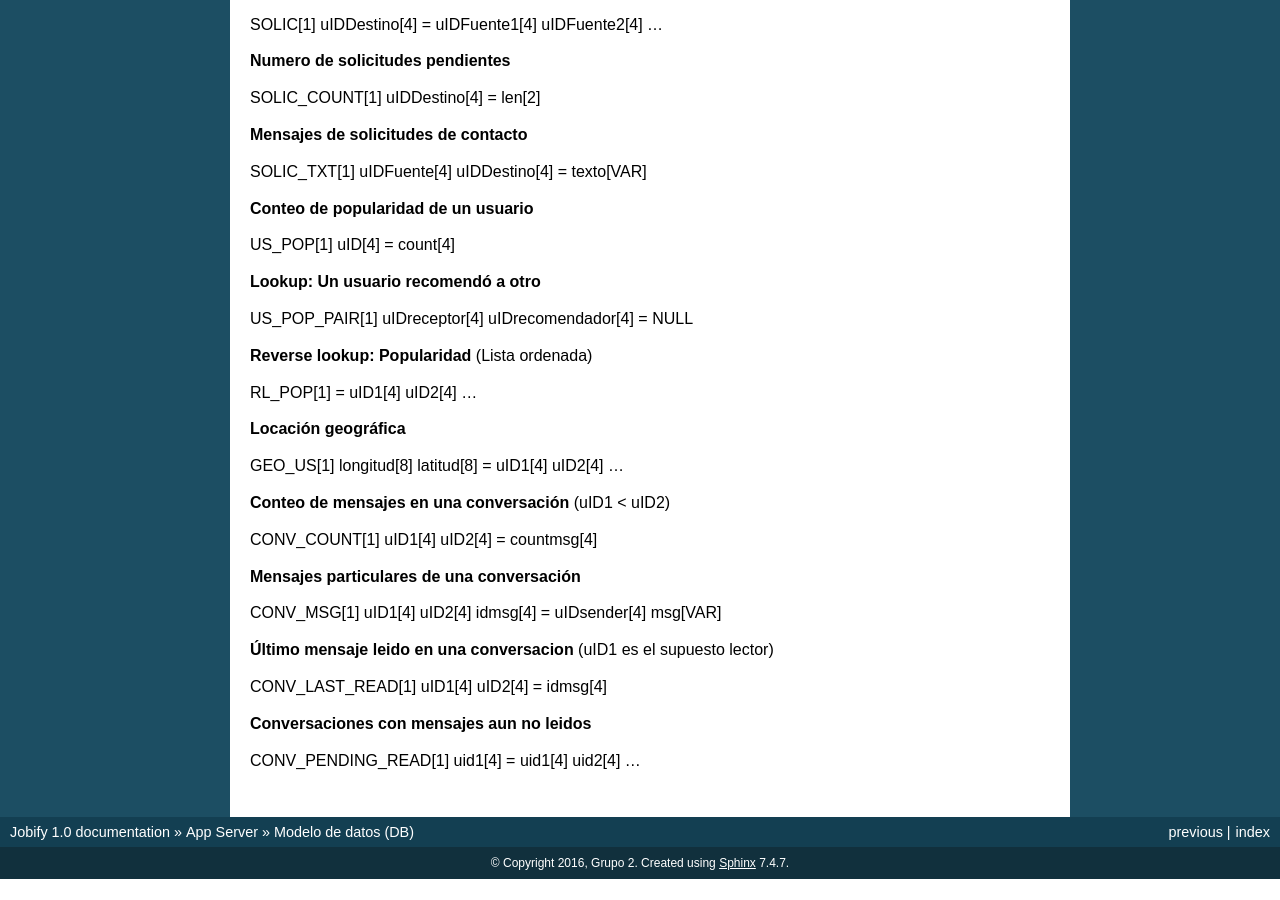
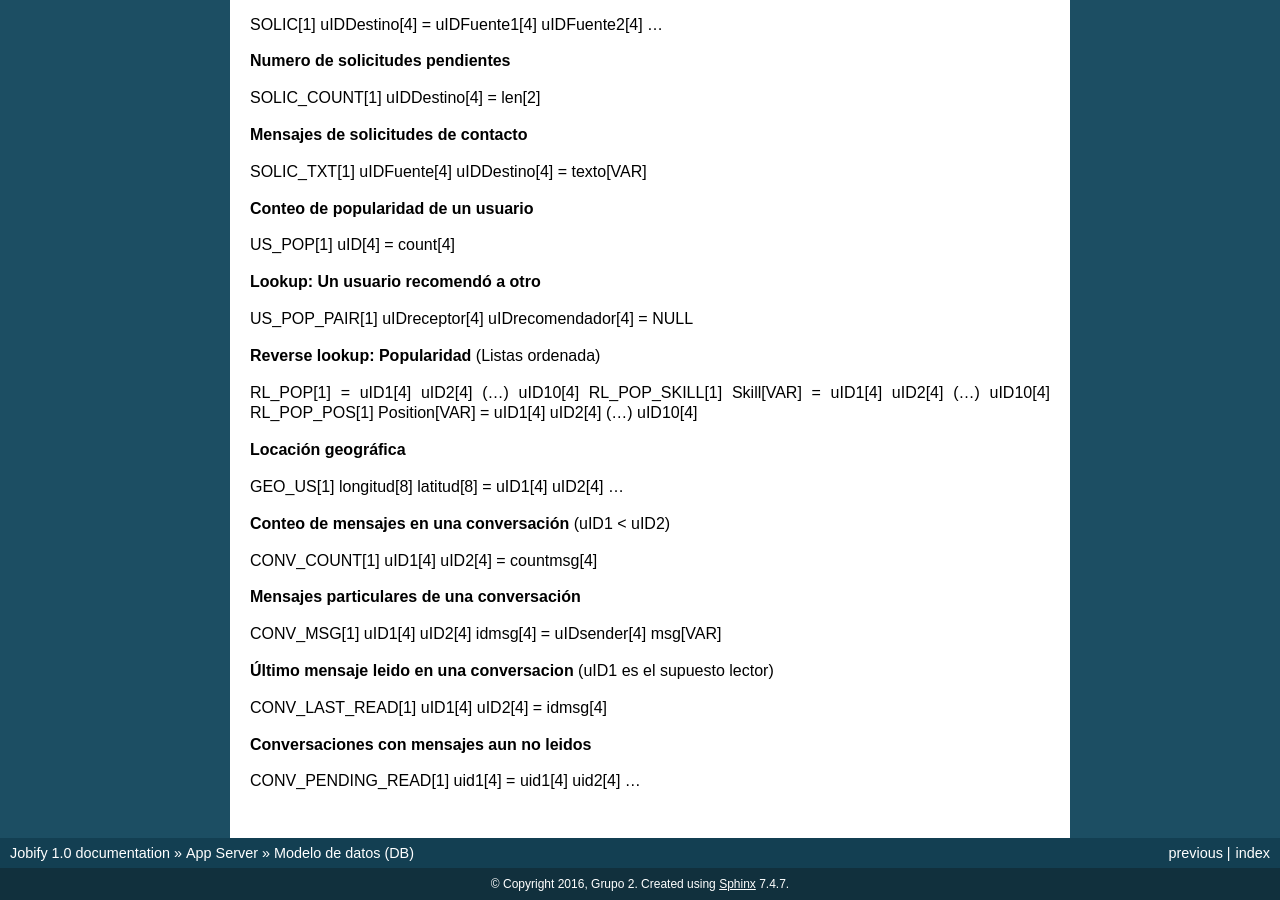
Before and after one commit to FedericoAmura/TallerII2016C2TPLinkedIn, a Sphinx documentation site: the page built from Docs/source/appserver/modelodatosbdd.rst, in a window 1280 px wide and 900 px high, scrolled down 1636 px. Built offline with Sphinx 7.4.7, drawn with Linux system fonts in a browser that asks for light colours; before the commit the page ends 2515 px from its top, so only the background shows below that.

```diff
--- a/Docs/source/appserver/API.rst
+++ b/Docs/source/appserver/API.rst
@@ -103,6 +103,8 @@ POSIBLES RESPUESTAS	| 404 - UserID Inexistente
 			|  “city” : “<ciudad>”,
  			|  “contacts” : <numero>,
 			|  “popularidad“ : <numero>,
+			|  “longitude” : <longitud>,
+			|  “latitude” : <latitud>,
   			|  “resume” : “Bla Bla Bla.“,
   			|  “photo” = “ab03d7f4c80239b8…”
 			| }
@@ -132,6 +134,8 @@ PARAMETROS           	| 404 - UserID Inexistente
 			|      “end” :  “<DD/MM/YYYY>”
 			|      }],
 			|  “city” : “<ciudad>”,
+			|  “longitude” : <longitud>,
+			|  “latitude” : <latitud>,
  			|  “resume” : “Bla Bla Bla.“,	(Campo opcional)
 			|  “photo” = “ab03d7f4c80239b8…”	(Campo opcional)
 			| }
--- a/Docs/source/appserver/modelodatosbdd.rst
+++ b/Docs/source/appserver/modelodatosbdd.rst
@@ -101,9 +101,11 @@ US_POP[1] uID[4] = count[4]
 
 US_POP_PAIR[1] uIDreceptor[4] uIDrecomendador[4] = NULL
 
-**Reverse lookup: Popularidad** (Lista ordenada)
+**Reverse lookup: Popularidad** (Listas ordenada)
 
-RL_POP[1] = uID1[4] uID2[4] ...
+RL_POP[1] = uID1[4] uID2[4] (...) uID10[4]
+RL_POP_SKILL[1] Skill[VAR] = uID1[4] uID2[4] (...) uID10[4]
+RL_POP_POS[1] Position[VAR] = uID1[4] uID2[4] (...) uID10[4]
 
 **Locación geográfica**
 
```
Also changed, not shown: 5 other files.
